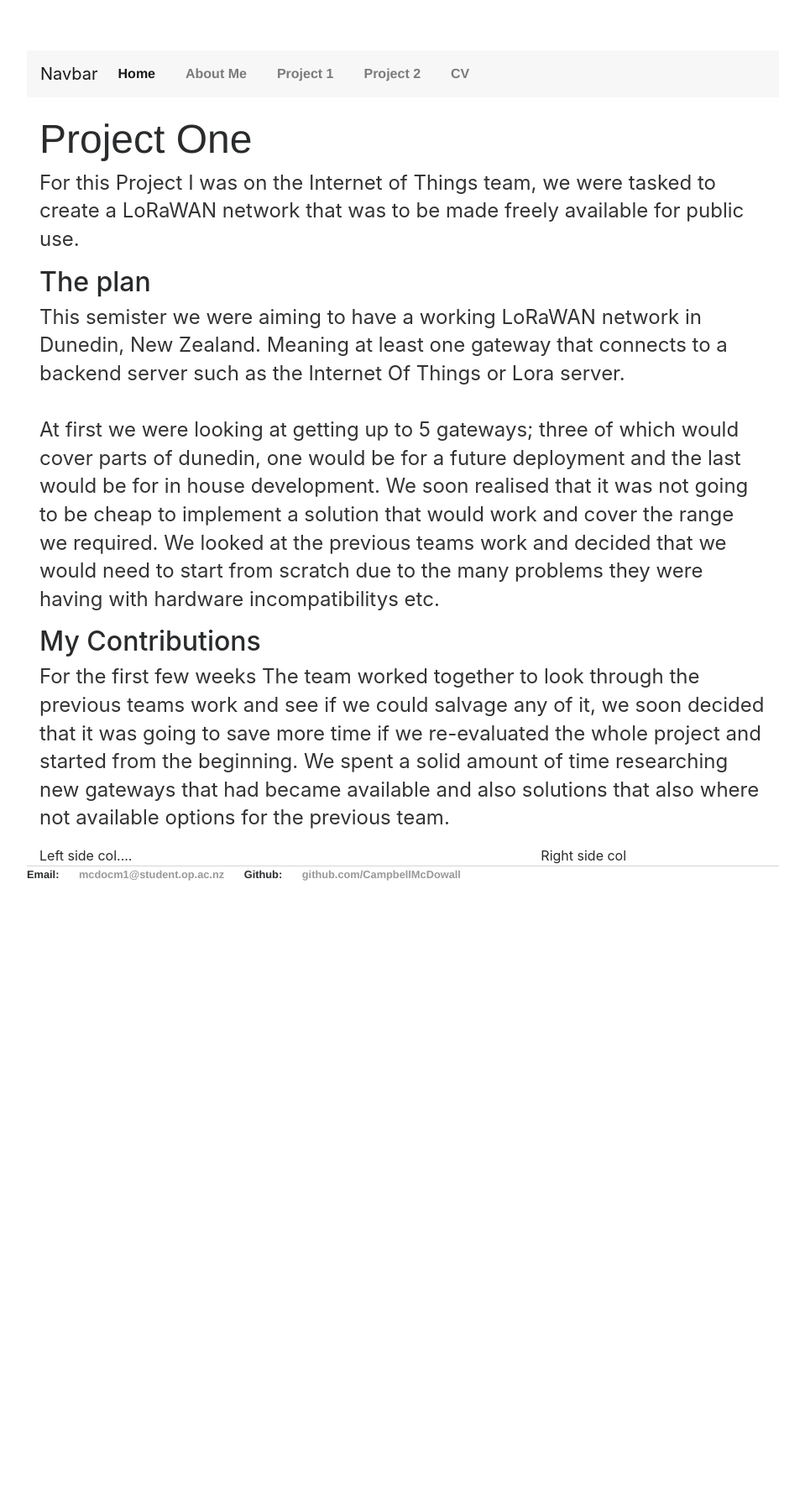
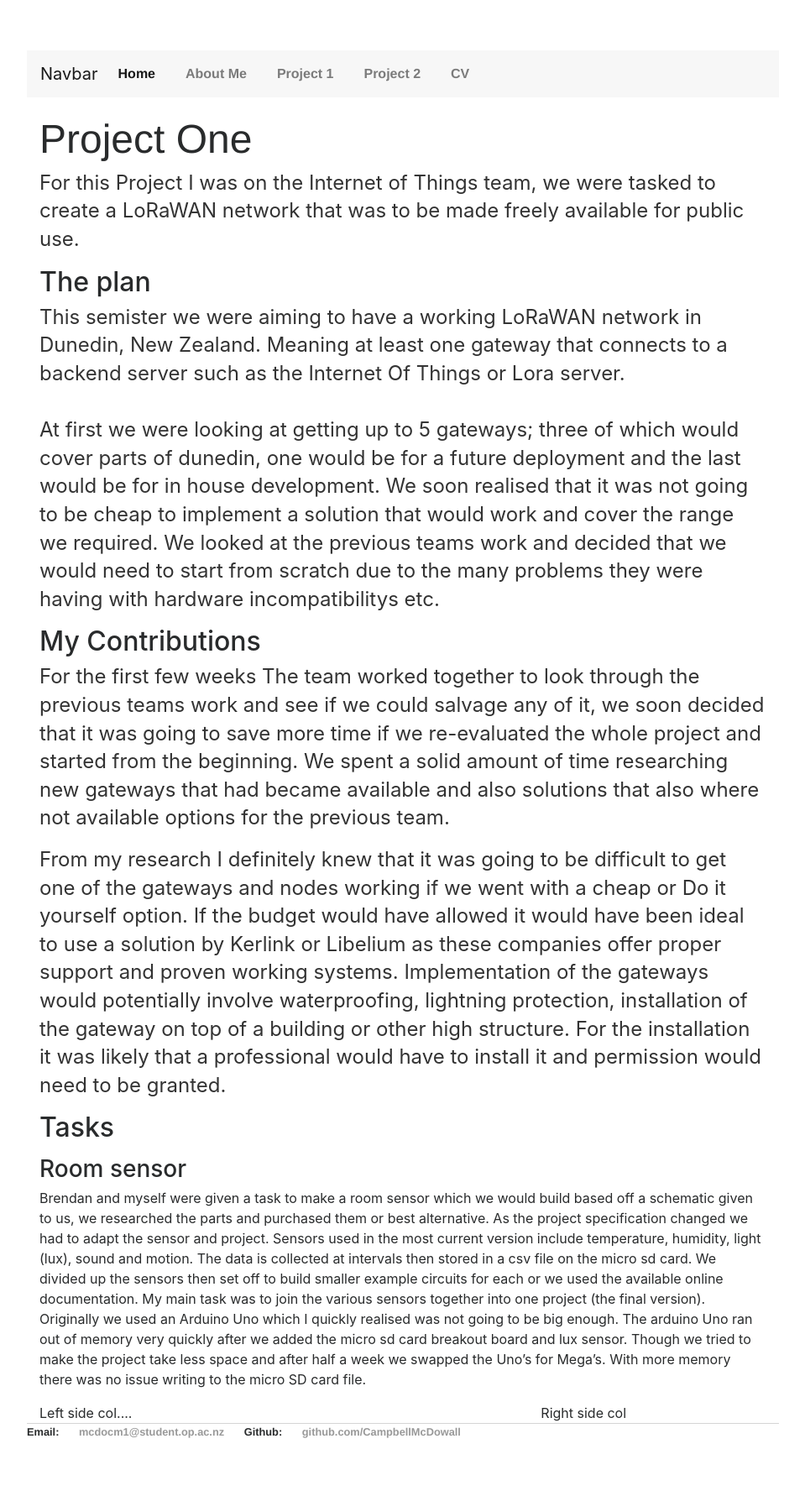
Before and after one commit to CampbellMcDowall/CampbellMcDowall.github.io, a Jekyll site: the page built from projectOne.html, in a window 1280 px wide. Shown: the whole page at 84% size, without its empty margins (160-1119 px from the left). Built offline with Jekyll 4.4.1, drawn with Linux system fonts in a browser that asks for light colours; nearby versions of some CDN libraries; before the commit the page ends 1111 px from its top, so only the background shows below that.

Commit message:
Update projectOne.html

```diff
--- a/projectOne.html
+++ b/projectOne.html
@@ -36,6 +36,33 @@ title: Project One
 
 
 			</p>
+			<p>
+				From my research I definitely knew that it was going to be difficult to get one of the gateways and nodes working if we went with a cheap or Do it yourself option.
+				If the budget would have allowed it would have been ideal to use a solution by Kerlink or Libelium as these companies offer proper support and proven working systems.
+				Implementation of the gateways would potentially involve waterproofing, lightning protection, installation of the gateway on top of a building or other high structure.
+				For the installation it was likely that a professional would have to install it and permission would need to be granted.
+				<br>
+
+
+
+			</p>
+		</div>
+		<div class="tasks">
+			<h2>Tasks</h2>
+			<p>
+				<h3>Room sensor</h3>
+				Brendan and myself were given a task to make a room sensor which we would build based off a schematic given to us, we researched the parts and purchased them or best alternative.
+				As the project specification changed we had to adapt the sensor and project.  Sensors used in the most current version include temperature, humidity, light (lux), sound and motion.
+				The data is collected at intervals then stored in a csv file on the micro sd card.
+				We divided up the sensors then set off to build smaller example circuits for each or we used the available online documentation.
+				My main task was to join the various sensors together into one project (the final version).  Originally we used an Arduino Uno which I quickly realised was not going to be big enough.
+				The arduino Uno ran out of memory very quickly after we added the micro sd card breakout board and lux sensor.  Though we tried to make the project take less space and after half a week we swapped the Uno’s for Mega’s.
+				With more memory there was no issue writing to the micro SD card file.
+			</p>
+			<p>
+				<h3></h3>
+
+			</p>
 		</div>
 
 
```
